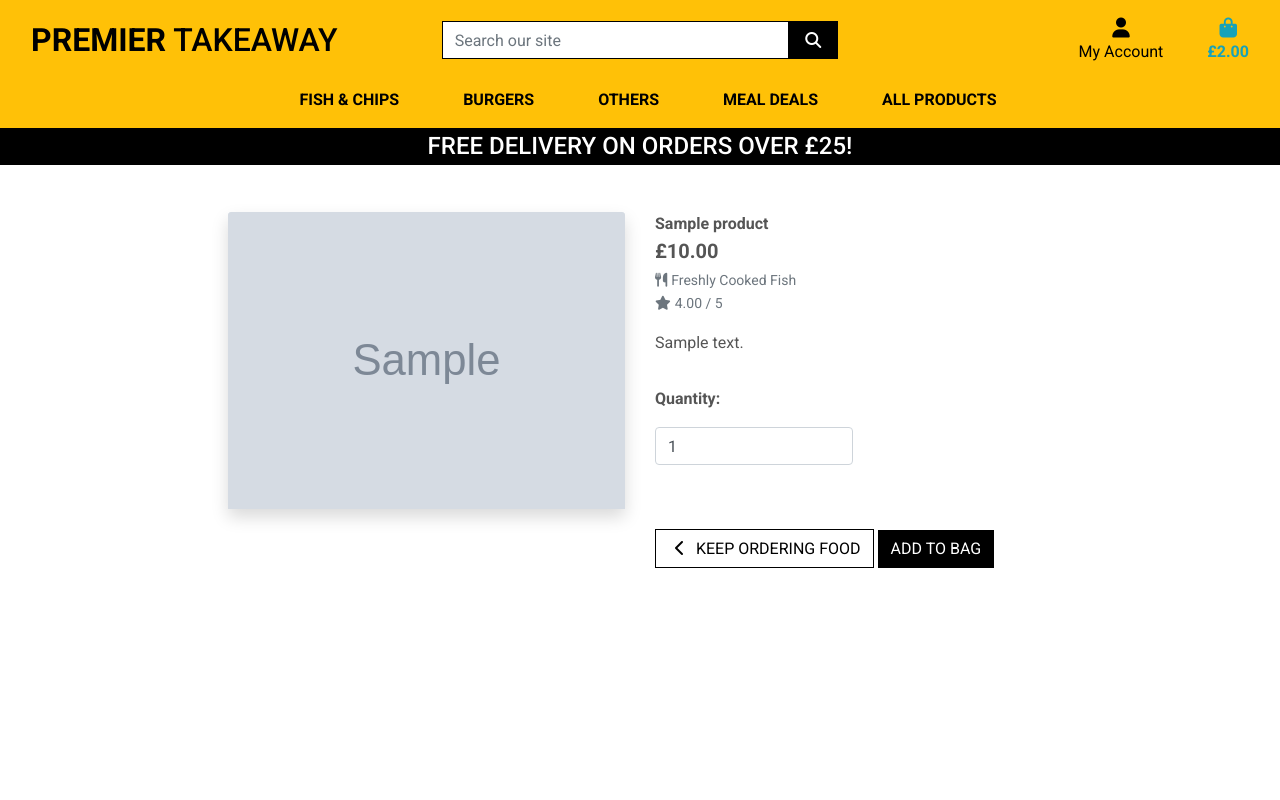
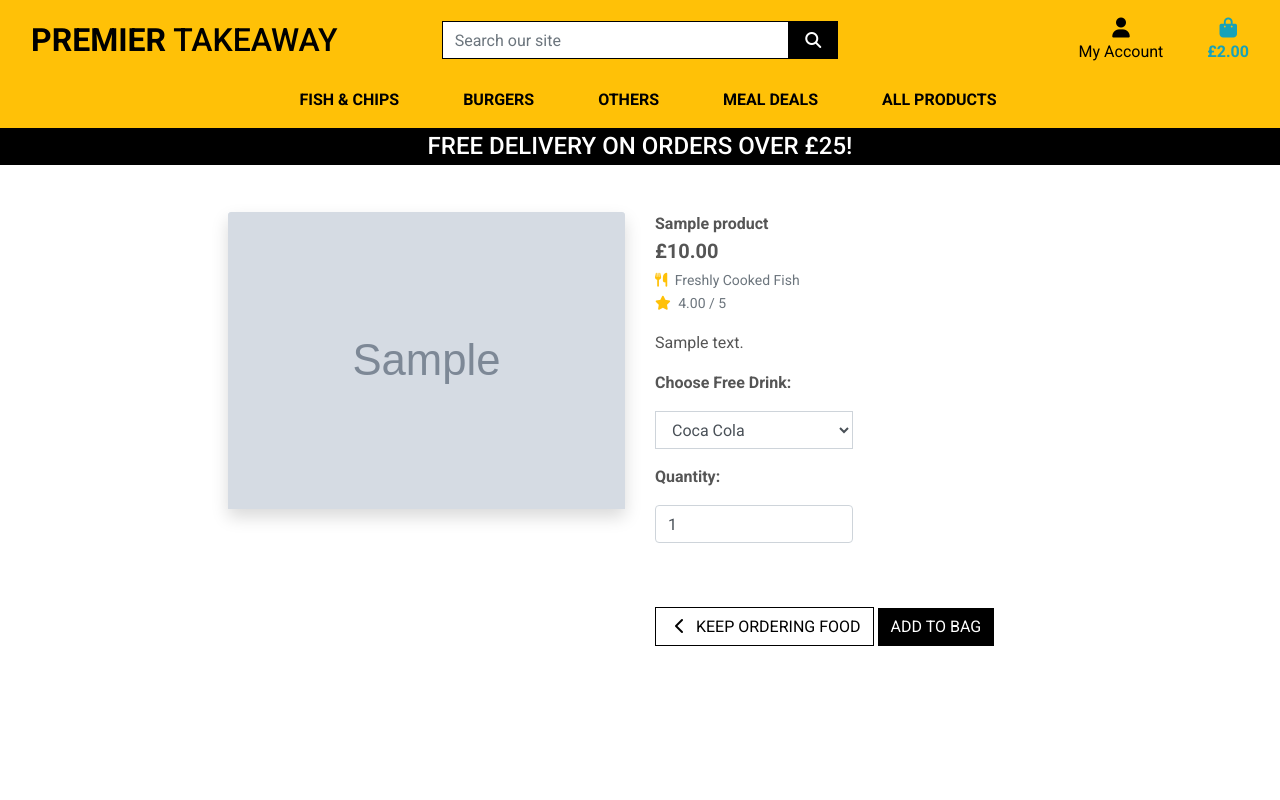
Before and after one commit to ayhanuzumcu/Milestone-Project-4, a Django app: page /products/1 in a window 1280 px wide. Run offline with Django 3.2, Linux system fonts and the light colour scheme; data comes from the database, SQL or seed files in the repository; tables that the repository leaves empty hold one stand-in row (values such as "Sample post"); grey boxes marked "Sample" are stand-in pictures; some libraries are stand-ins or nearby versions.

Commit message:
added free drink option to product model and free drink selector box to product template

```diff
--- a/bag/templates/bag/bag.html
+++ b/bag/templates/bag/bag.html
@@ -44,6 +44,7 @@
                                 </td>
                                 <td class="py-3">
                                     <p class="my-0"><strong>{{ item.product.name }}</strong></p>
+                                    <p class="my-0"><strong>Free Drink: </strong>{% if item.product.free_drink %}{{ item.drink|upper }}{% else %}N/A{% endif %}</p>
                                     <p class="my-0 small text-muted">ITEM ID: {{ item.product.sku|upper }}</p>
                                 </td>
                                 <td class="py-3">
--- a/products/models.py
+++ b/products/models.py
@@ -24,6 +24,7 @@ class Product(models.Model):
     price = models.DecimalField(max_digits=6, decimal_places=2)
     rating = models.DecimalField(max_digits=6, decimal_places=2, null=True, blank=True)
     image = models.ImageField(null=True, blank=True)
+    free_drink = models.BooleanField(default=False, null=True, blank=True)
 
     def __str__(self):
         return self.name
--- a/products/templates/products/product_detail.html
+++ b/products/templates/products/product_detail.html
@@ -33,12 +33,12 @@
                 {% if product.category %}
                 <p class="small mt-1 mb-0">
                     <a class="text-muted" href="{% url 'products' %}?category={{ product.category.name }}">
-                        <i class="fas fa-utensils mr-1"></i>{{ product.category.friendly_name }}
+                        <i class="fas text-warning fa-utensils mr-1"></i> {{ product.category.friendly_name }}
                     </a>
                 </p>
                 {% endif %}
                 {% if product.rating %}
-                <small class="text-muted"><i class="fas fa-star mr-1"></i>{{ product.rating }} / 5</small>
+                <small class="text-muted"><i class="fas text-warning fa-star mr-1"></i> {{ product.rating }} / 5</small>
                 {% else %}
                 <small class="text-muted">No Rating</small>
                 {% endif %}
@@ -46,6 +46,21 @@
                     <form class="form" action="{% url 'add_to_bag' product.id %}" method="POST">
                         {% csrf_token %}
                         <div class="form-row">
+                            {% with product.free_drink as f %}
+                            {% if f %}
+                            <div class="col-12">
+                                <p><strong>Choose Free Drink:</strong></p>
+                                <select class="form-control rounded-0 w-50" name="free_drink" id='id_free_drink'>
+                                    <option value="cola selected">Coca Cola</option>
+                                    <option value="diet">Diet Cola</option>
+                                    <option value="fanta">Fanta</option>
+                                    <option value="rio">Rio</option>
+                                    <option value="drpepper">Dr Pepper</option>
+                                    <option value="zero">Coke Zero</option>
+                                    <option value="sevenup">7Up</option>
+                                </select>
+                            </div>
+                        {% endif %}
                             <div class="col-12">
                                 <p class="mt-3"><strong>Quantity:</strong></p>
                                 <div class="form-group w-50">
@@ -56,7 +71,7 @@
                                 </div>
                             </div>
 
-                            <div class="col-12">
+                            <div class="col{% if s %}-12 mt-2{% endif %}">
                                 <a href="{% url 'products' %}" class="btn btn-outline-black rounded-0 mt-5">
                                     <span class="icon">
                                         <i class="fas fa-chevron-left"></i>
@@ -66,6 +81,7 @@
                                 <input type="submit" class="btn btn-black rounded-0 text-uppercase mt-5" value="Add to Bag">
                             </div>
                             <input type="hidden" name="redirect_url" value="{{ request.path }}">
+                            {% endwith %}
                         </div>
                     </form>
             </div>
```
Also changed, not shown: products/migrations/0002_auto_20230109_2059.py (added).
